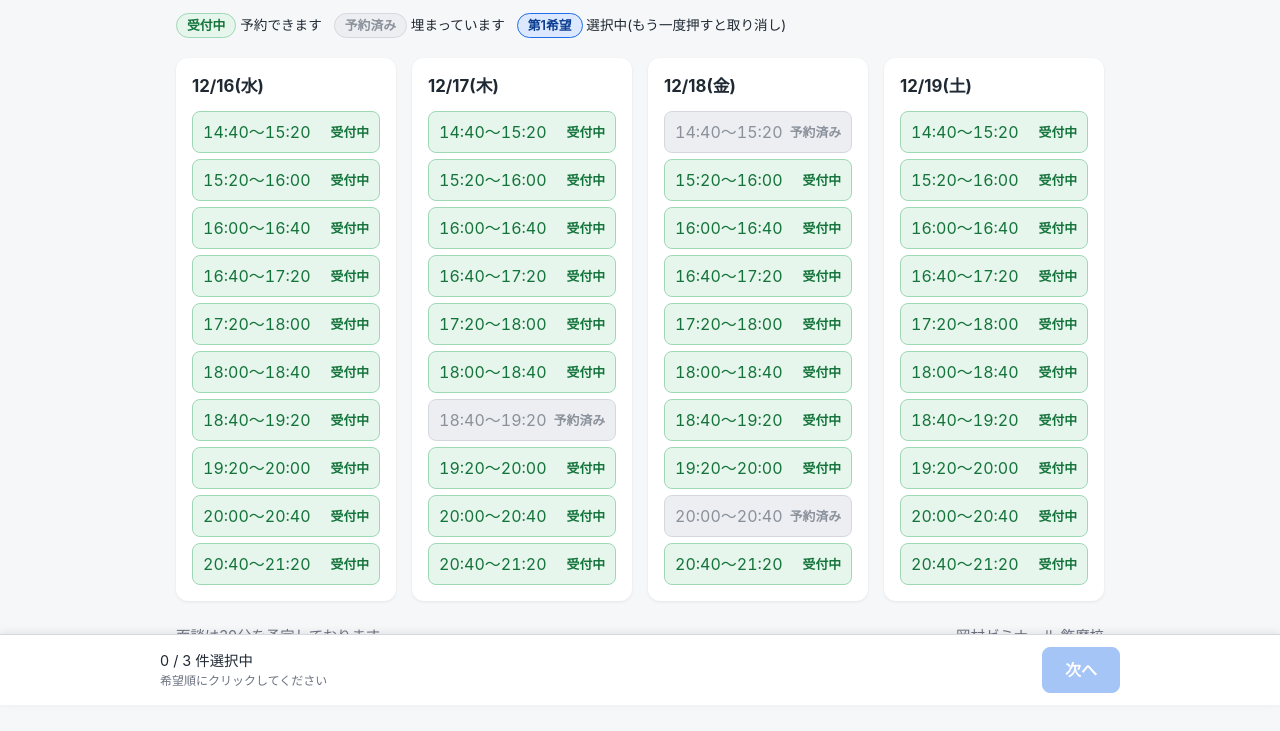
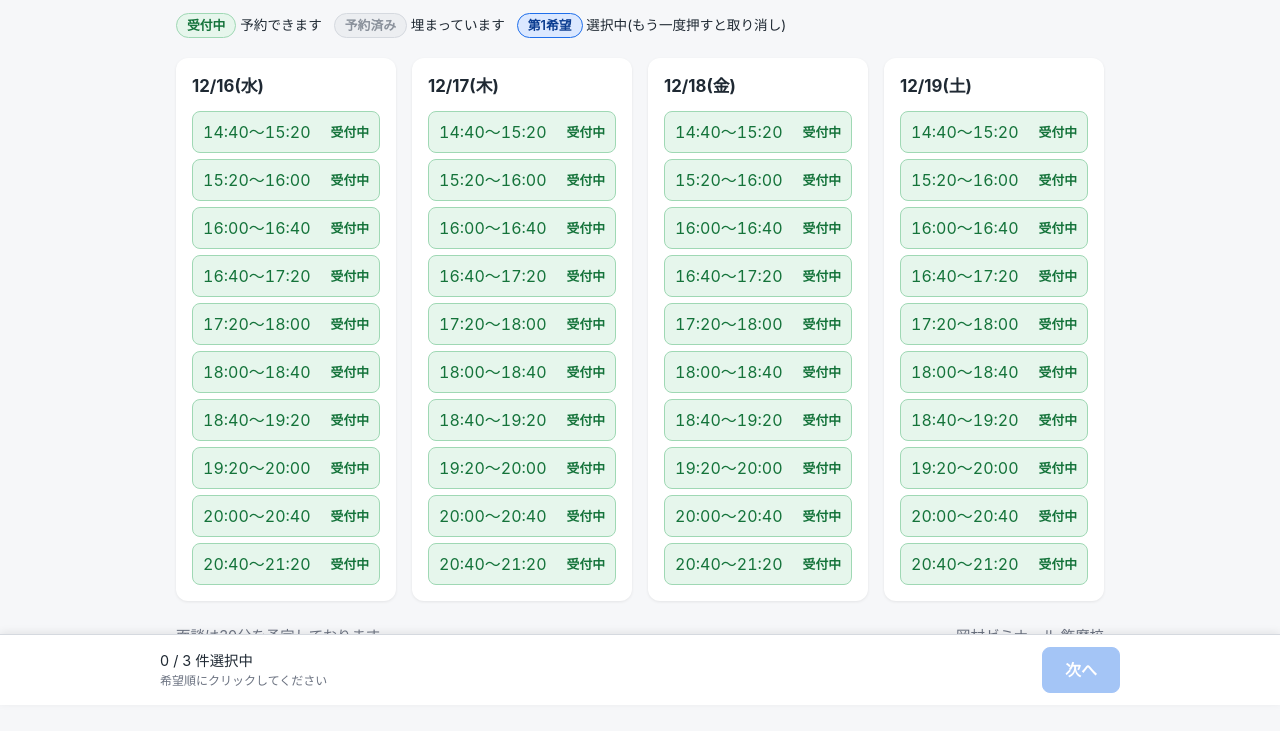
Before and after one commit to ipsim26/reception-2026winter, a plain HTML site: page index.html in a window 1280 px wide. Shown: the part 95-826 px from the top of the page. Drawn offline with Linux system fonts and the light colour scheme.

Commit message:
完了メッセージに改行を追加、デモの予約済みを解除
Co-Authored-By: Claude Sonnet 5.5 <noreply@anthropic.com>

```diff
--- a/index.html
+++ b/index.html
@@ -167,7 +167,7 @@
   <section id="step3" hidden>
     <div class="panel">
       <h2>送信しました</h2>
-      <p>ご希望の日時を受け付けました。日程が確定しましたら、教室よりご連絡いたします。</p>
+      <p>ご希望の日時を受け付けました。<br>日程が確定しましたら、教室よりご連絡いたします。</p>
     </div>
   </section>
 
@@ -195,12 +195,7 @@
   const MAX_PICKS = 3;
 
   // 予約済みの枠をここに追加します(形式: "MM-DD HH:MM")
-  const BOOKED = [
-    "12-16 16:20",
-    "12-17 18:40",
-    "12-18 14:40",
-    "12-18 20:00",
-  ];
+  const BOOKED = [];
 
   const GRADES = [
     "小学3年", "小学4年", "小学5年", "小学6年",
```
